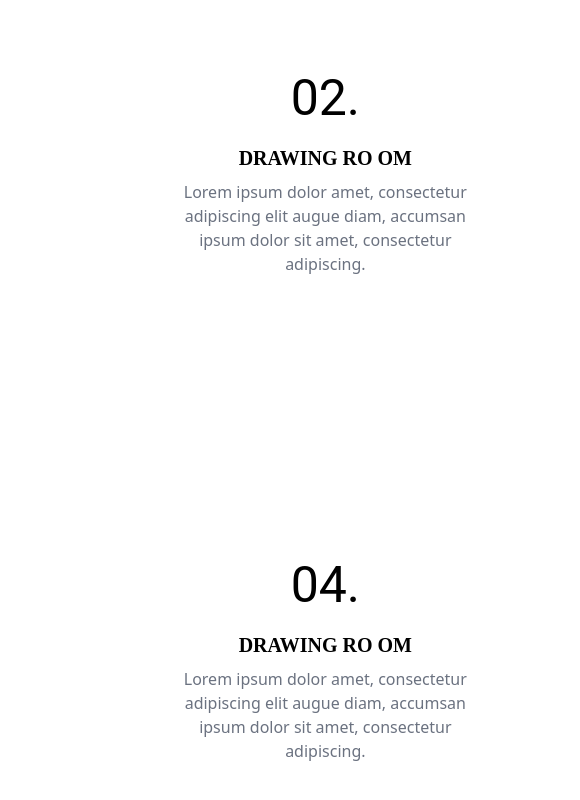
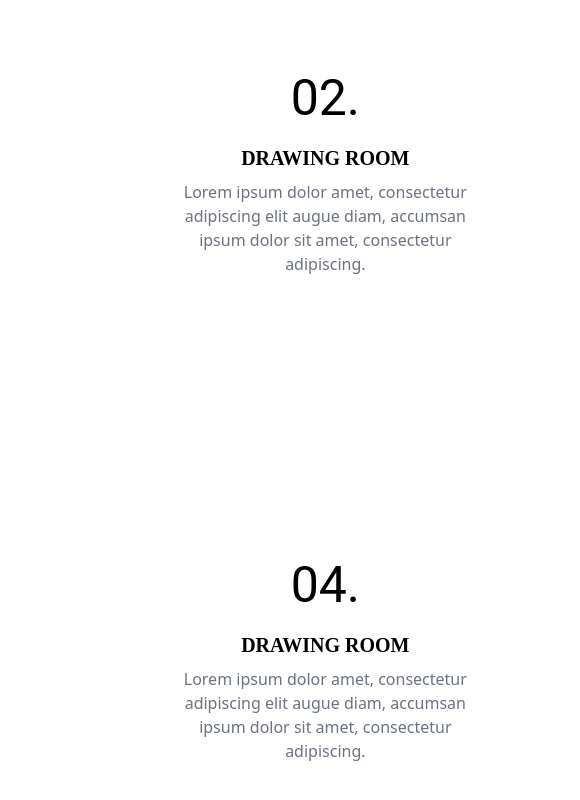
Before and after one commit to HarshNariya1/interior, a website: page index.html in a window 1280 px wide. Shown: the part 883-1683 px from the top of the page, 700-1280 px from the left. Drawn offline with nearby package versions, Linux system fonts and the light colour scheme.

Commit message:
Update index.html

```diff
--- a/index.html
+++ b/index.html
@@ -140,7 +140,7 @@
                             02.
                         </h1>
                     </div>
-                    <h3 class="mb-2 text-xl font-bold dark:text-white uppercase font-[Oswald]">drawing ro om</h3>
+                    <h3 class="mb-2 text-xl font-bold dark:text-white uppercase font-[Oswald]">drawing room</h3>
                     <p class="text-gray-500 dark:text-gray-400">Lorem ipsum dolor amet, consectetur adipiscing elit
                         augue diam, accumsan ipsum dolor sit amet, consectetur adipiscing.</p>
                 </div>
@@ -175,7 +175,7 @@
                             04.
                         </h1>
                     </div>
-                    <h3 class="mb-2 text-xl font-bold dark:text-white uppercase font-[Oswald]">drawing ro om</h3>
+                    <h3 class="mb-2 text-xl font-bold dark:text-white uppercase font-[Oswald]">drawing room</h3>
                     <p class="text-gray-500 dark:text-gray-400">Lorem ipsum dolor amet, consectetur adipiscing elit
                         augue diam, accumsan ipsum dolor sit amet, consectetur adipiscing.</p>
                 </div>
```
